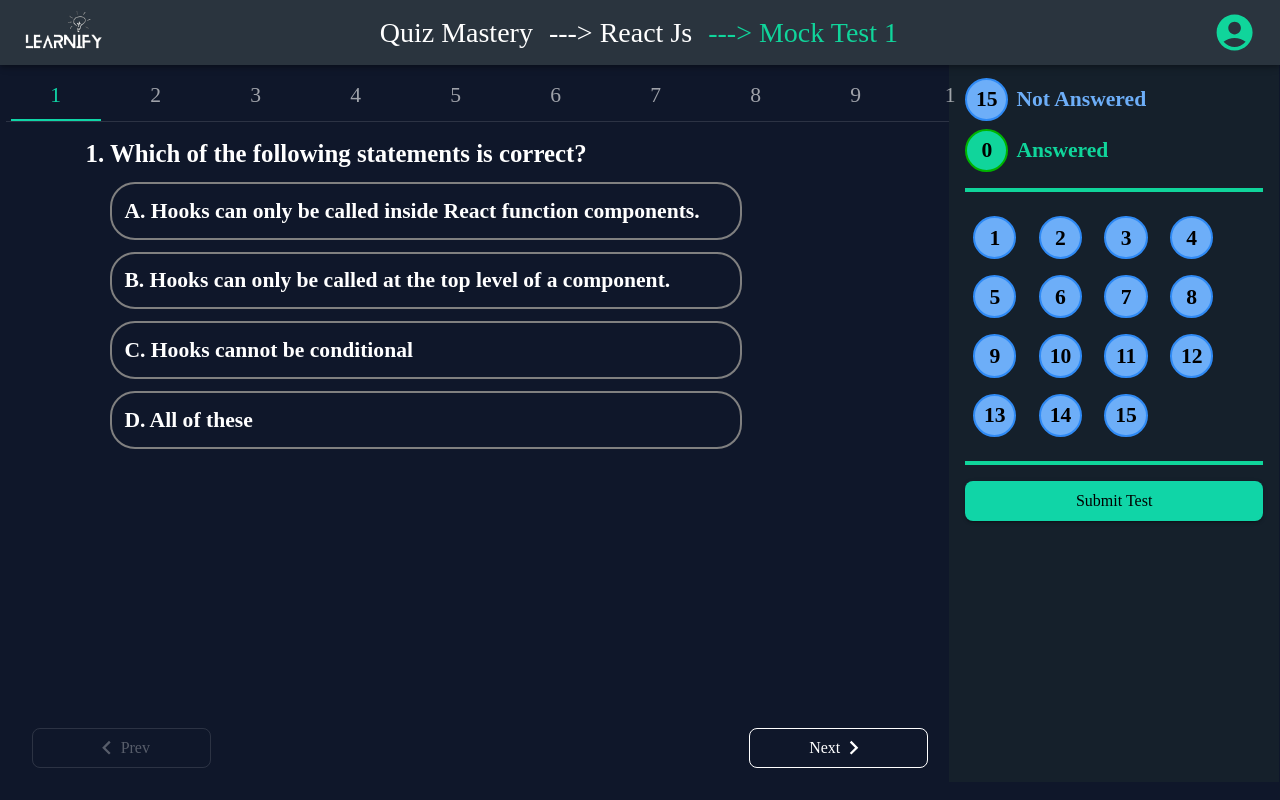
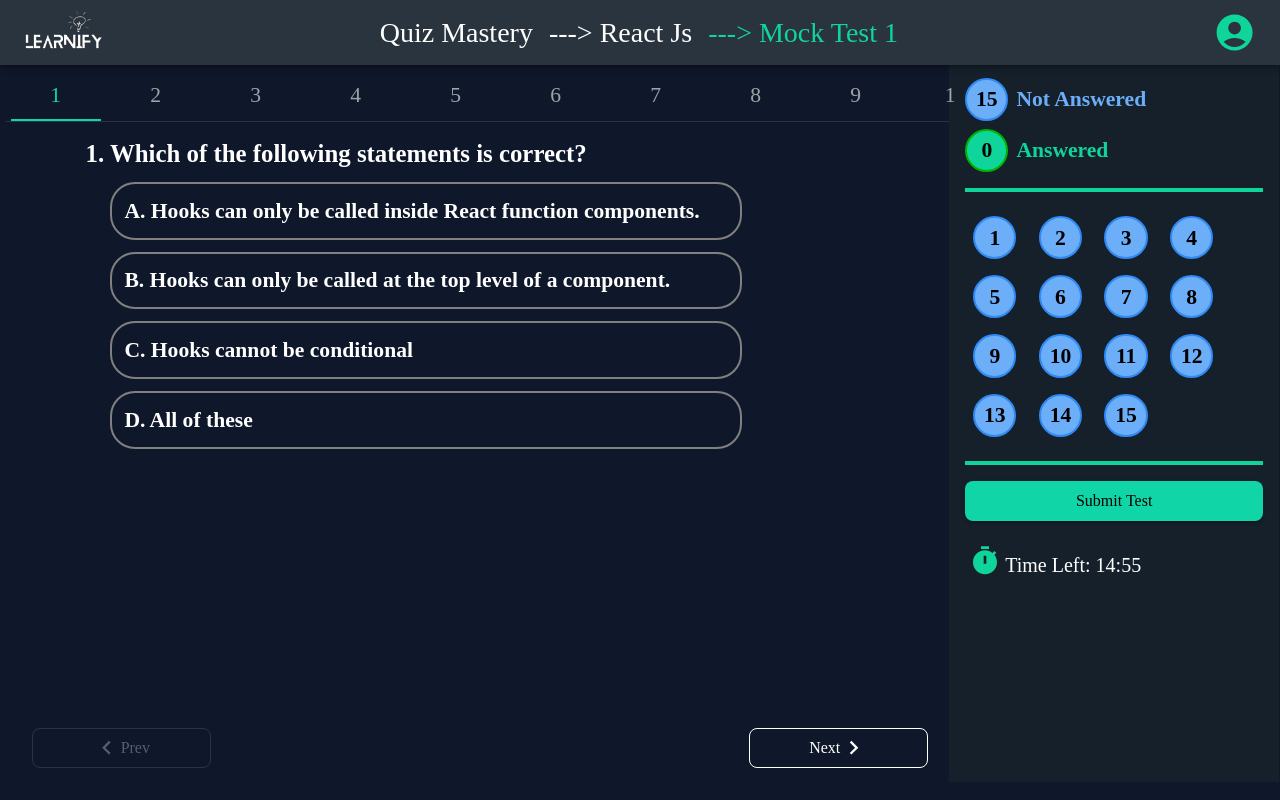
Before and after one commit to 07-ankur/Learnify, a React (Vite) app: page /quizMastery/React-JS/test/Mock-Test-1 in a window 1280 px wide. Built offline with nearby package versions, Linux system fonts and the light colour scheme; a web font is replaced by a local one.

Commit message:
Added Timer Logic to Test

```diff
--- a/src/container/Quizmastery/StatusTab_test.jsx
+++ b/src/container/Quizmastery/StatusTab_test.jsx
@@ -4,6 +4,7 @@ import Ques_btn from "../../components/Buttons/Ques_btn";
 import { Exam_cards } from "../../utils/content";
 import ContainedButton from "../../components/Buttons/Contained_btn";
 import TestModal from "../../components/Modals/TestModal";
+import TimerIcon from '@mui/icons-material/Timer';
 
 const { Questions } = Exam_cards;
 
@@ -13,8 +14,10 @@ const StatusTab_test = (props) => {
   const [isEvaluated, setIsEvaluated] = useState(false);
   const [correctlyAnsweredCount, setCorrectlyAnsweredCount] = useState(0);
   const [wrongAnsweredCount, setWrongAnsweredCount] = useState(0);
+  const [isPracticeModalOpen, setIsPracticeModalOpen] = useState(false);
 
-  const [isPracticeModalOpen, setIsPracticeModalOpen] = useState(false);
+  // Timer state
+  const [timer, setTimer] = useState(900); // 15 minutes in seconds
 
   const submitHandler = () => {
     const isConfirmed = window.confirm(
@@ -52,6 +55,25 @@ const StatusTab_test = (props) => {
     setNotAnsweredCount(notAnswered);
     setAnsweredCount(Questions.length - notAnswered);
   }, [props.select]);
+
+  // Update timer every second
+  useEffect(() => {
+    const interval = setInterval(() => {
+      if (timer > 0) {
+        setTimer(timer - 1);
+      } else {
+        // Timer has completed, automatically submit the test
+        clearInterval(interval);
+        setIsEvaluated(true);
+        setIsPracticeModalOpen(true);
+        props.onUpdateAnswersChecked(true);
+      }
+    }, 1000);
+
+    return () => {
+      clearInterval(interval); // Clean up the interval on unmount
+    };
+  }, [timer]);
 
   return (
     <>
@@ -220,6 +242,13 @@ const StatusTab_test = (props) => {
           <ContainedButton sx={{ color: "black" }} onClick={submitHandler}>
             Submit Test
           </ContainedButton>
+          {/* Timer */}
+          <Box sx={{display:'flex', alignItems:'center', mt:2}}>
+          <TimerIcon sx={{mx:0.5, mt:1, color:'#10D59B', fontSize:'2rem'}}/>
+          <Typography variant="h6" sx={{ color: "white", mt: 2 }}>
+            Time Left: {Math.floor(timer / 60)}:{(timer % 60).toString().padStart(2, "0")}
+          </Typography>
+          </Box>
         </Box>
       )}
 
```
